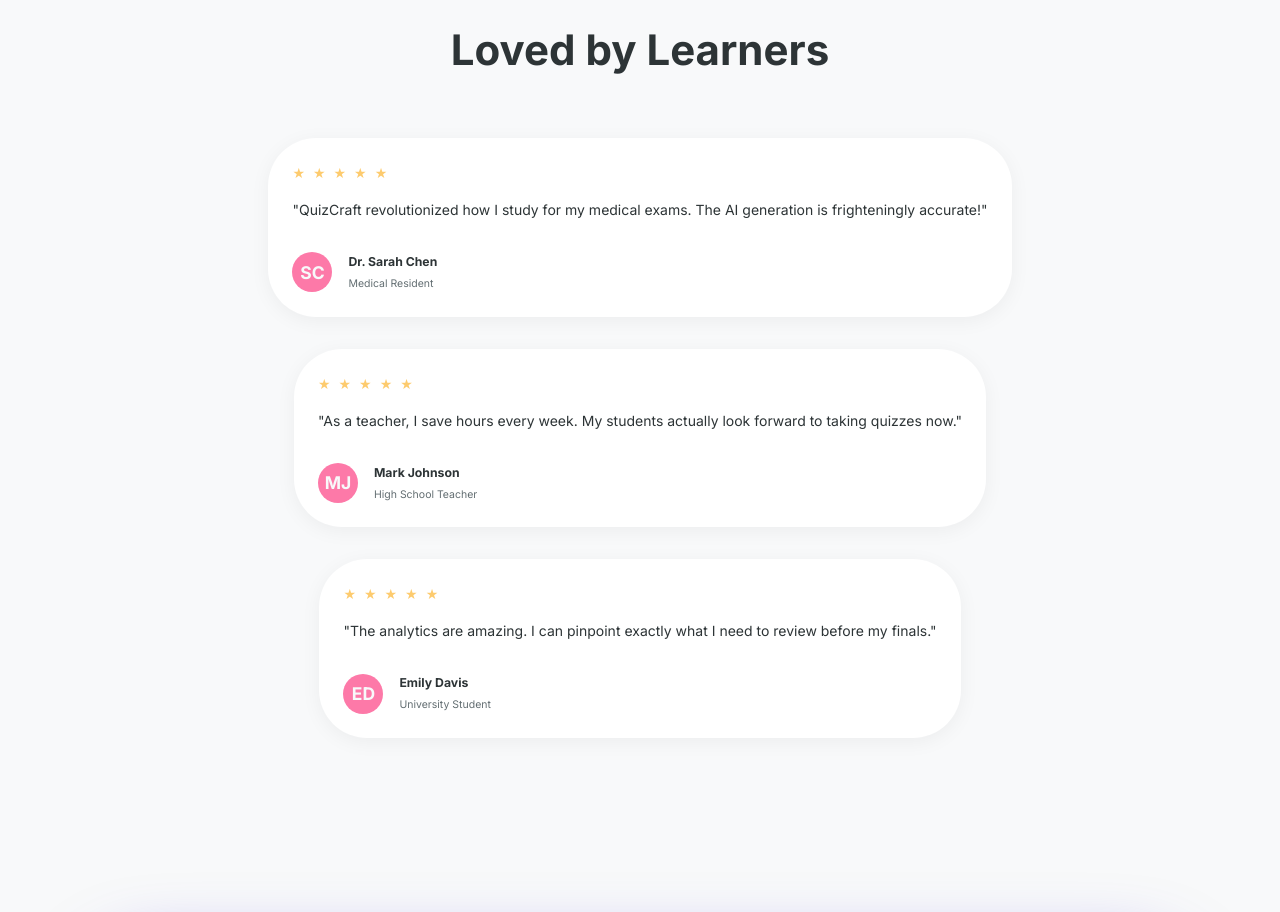
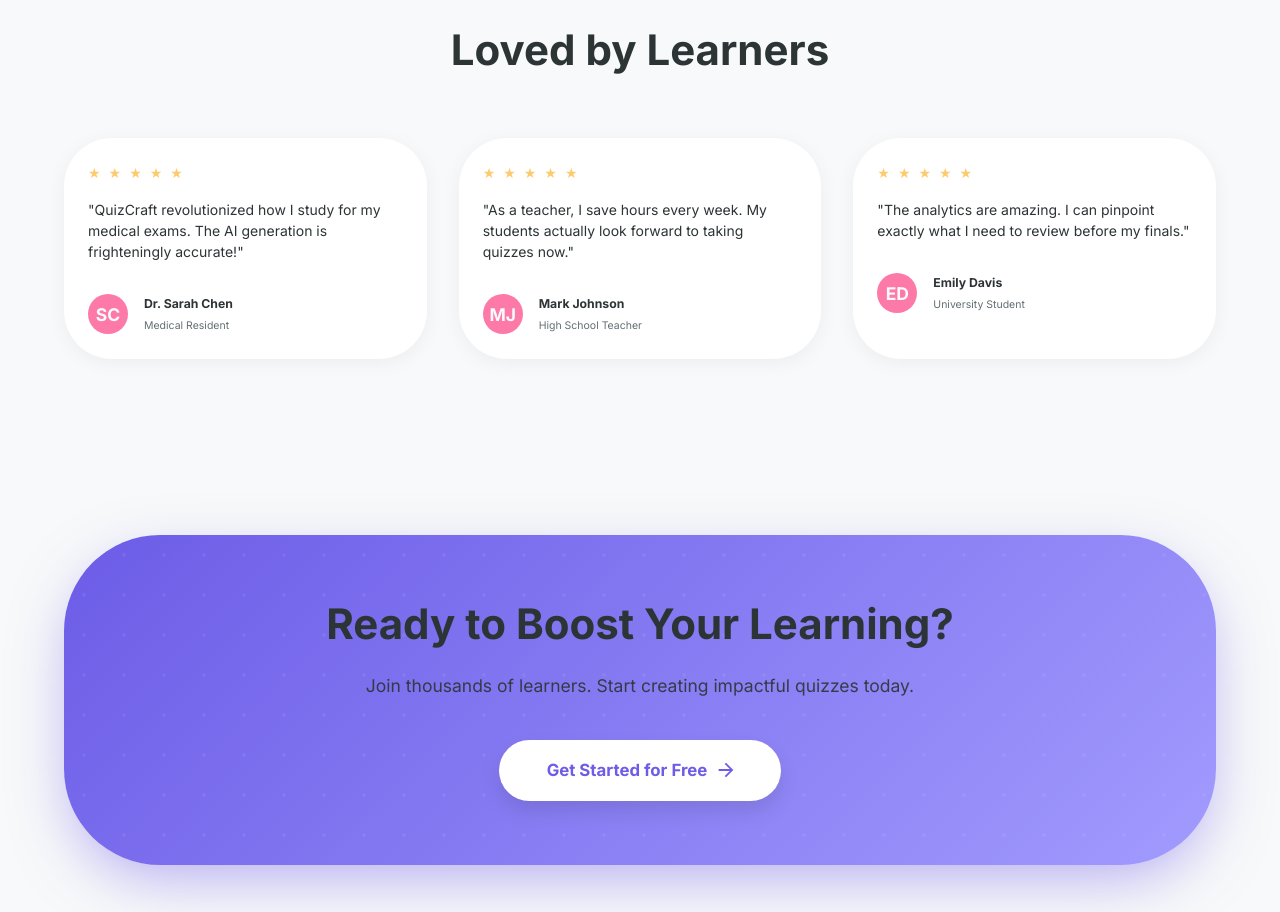
Before and after one commit to affanahmad024/quiz-craft-frontend, a React (Vite) app: page / in a window 1280 px wide. Shown: the part 3760-4672 px from the top of the page. Built offline with nearby package versions, Linux system fonts and the light colour scheme.

Commit message:
single row final

```diff
--- a/src/screens/LandingPage.jsx
+++ b/src/screens/LandingPage.jsx
@@ -690,13 +690,38 @@
                  Loved by Learners
              </Typography>
 
-             <Grid container spacing={4} justifyContent="center">
+             <Grid
+               container
+               spacing={4}
+               justifyContent="center"
+               alignItems="stretch"
+               sx={{
+                 flexWrap: 'nowrap',
+                 '@media (max-width: 650px)': {
+                   flexWrap: 'wrap'
+                 }
+               }}
+             >
                  {testimonials.map((t, i) => (
-                     <Grid item xs={12} md={4} key={i}>
+                     <Grid
+                       item
+                       xs={12}
+                       key={i}
+                       sx={{
+                         display: 'flex',
+                         flex: '1 1 0',
+                         minWidth: 0,
+                         '@media (max-width: 650px)': {
+                           flex: 'none',
+                           width: '100%'
+                         }
+                       }}
+                     >
                          <Card elevation={0} sx={{
                              p: 3, height: '100%', borderRadius: 4,
                              bgcolor: 'background.paper',
-                             boxShadow: '0 4px 20px rgba(0,0,0,0.05)'
+                             boxShadow: '0 4px 20px rgba(0,0,0,0.05)',
+                             width: '100%'
                          }}>
                              <Box sx={{ display: 'flex', gap: 1, mb: 2 }}>
                                  {[1,2,3,4,5].map(s => <Box key={s} sx={{ color: '#fdcb6e' }}>★</Box>)}
```
